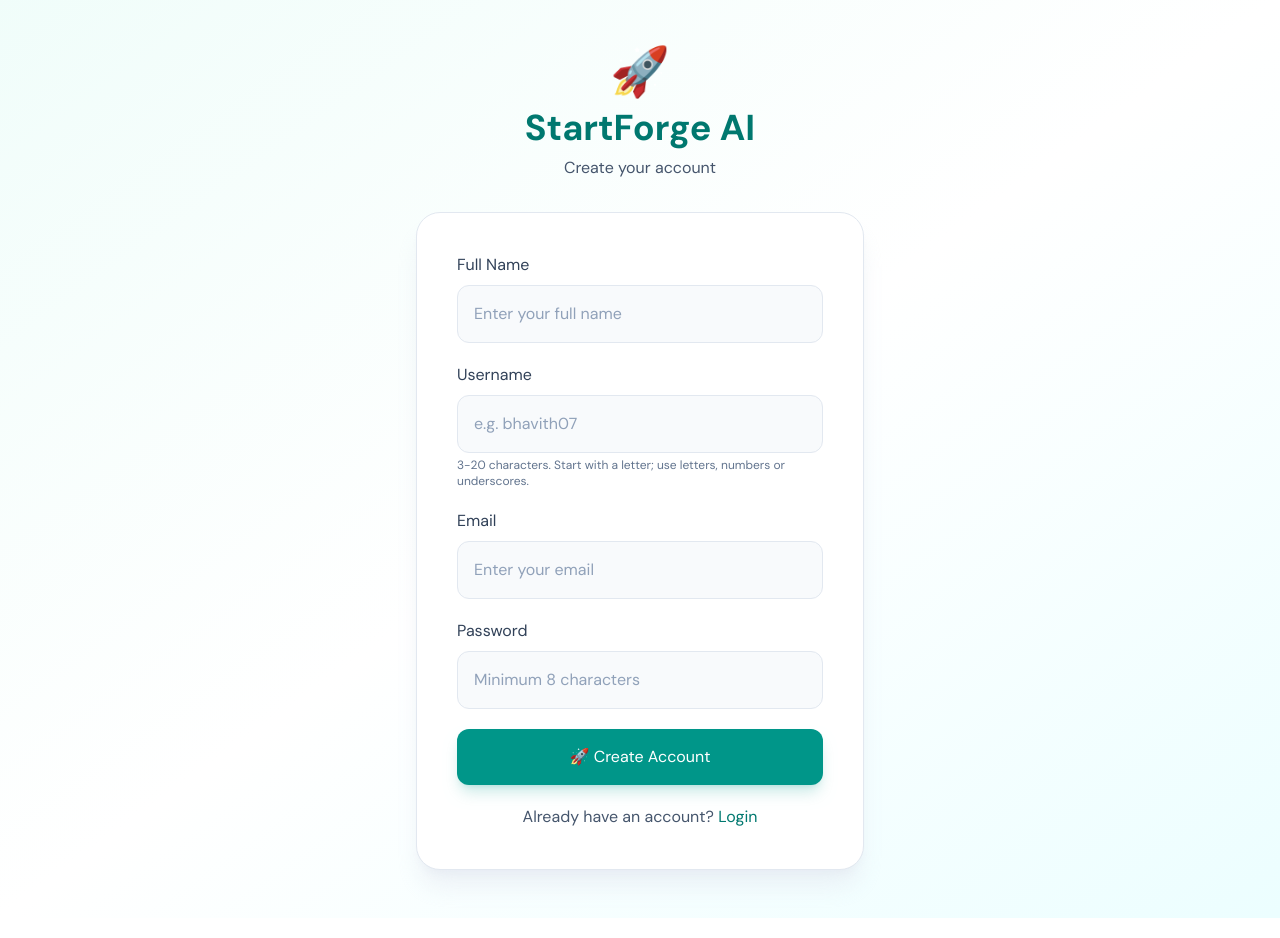
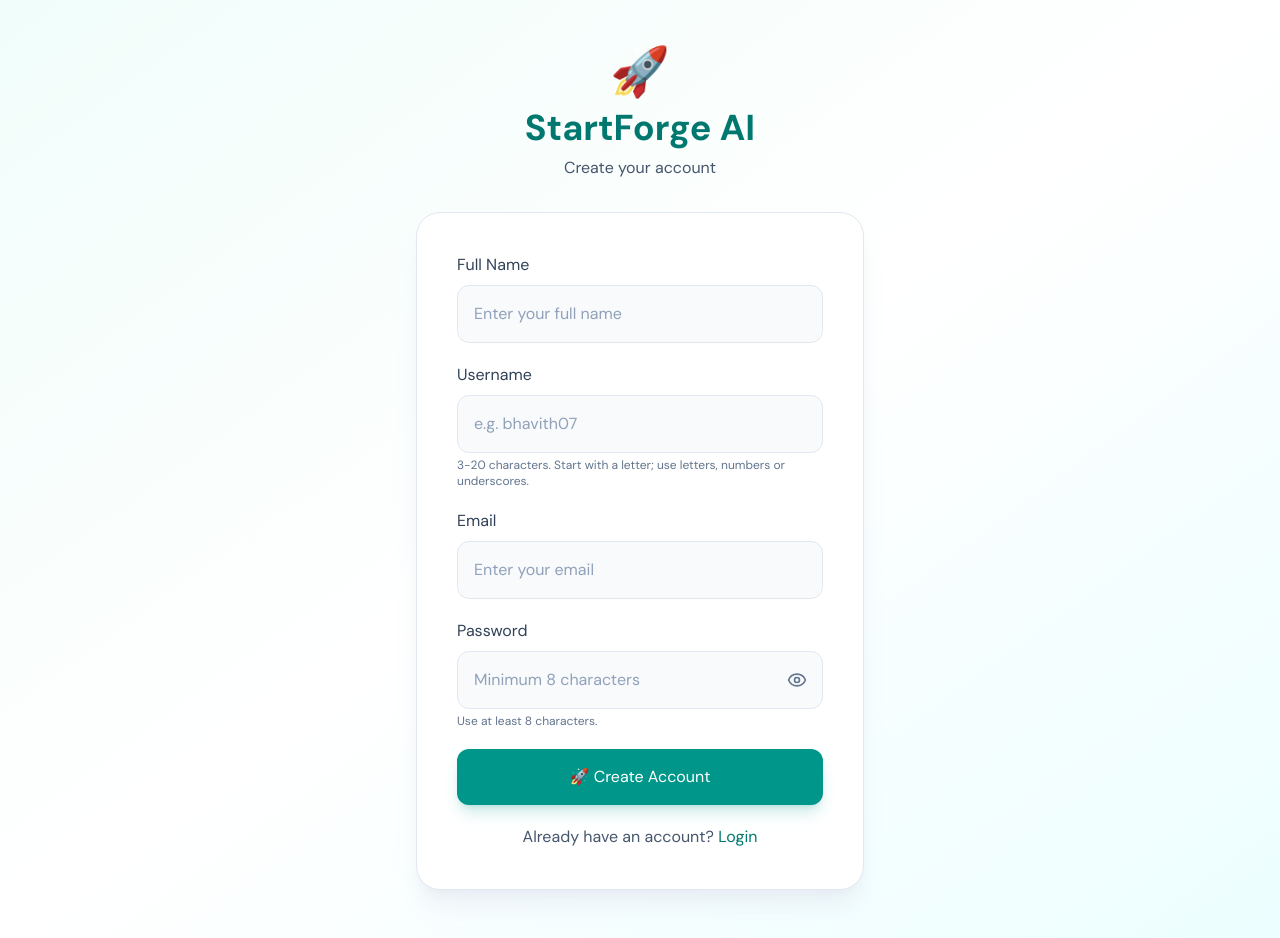
Before and after one commit to bhavith07/StartForgeAI, a React (Vite) app in the folder frontend/: page /register in a window 1280 px wide. Built offline with nearby package versions, Linux system fonts and the light colour scheme; no server answers.

Commit message:
Add show and hide password control to registration

```diff
--- a/frontend/src/pages/Register.jsx
+++ b/frontend/src/pages/Register.jsx
@@ -1,4 +1,5 @@
 import { useState } from "react";
+import { Eye, EyeOff } from "lucide-react";
 import { Link, useNavigate } from "react-router-dom";
 import { useAuth } from "../context/AuthContext";
 import API_BASE_URL from "../config/api";
@@ -16,6 +17,7 @@ export default function Register() {
 
   const [error, setError] = useState("");
   const [loading, setLoading] = useState(false);
+  const [showPassword, setShowPassword] = useState(false);
 
   function handleChange(e) {
     const { name, value } = e.target;
@@ -24,6 +26,8 @@ export default function Register() {
       ...previous,
       [name]: name === "username" ? value.replace(/\s/g, "") : value,
     }));
+
+    if (error) setError("");
   }
 
   function validateForm() {
@@ -222,9 +226,10 @@ export default function Register() {
             <label className="mb-2 block text-slate-700" htmlFor="password">
               Password
             </label>
+            <div className="relative">
               <input
                 id="password"
-              type="password"
+                type={showPassword ? "text" : "password"}
                 name="password"
                 value={form.password}
                 onChange={handleChange}
@@ -233,8 +238,25 @@ export default function Register() {
                 minLength={8}
                 maxLength={72}
                 required
-              className={inputClass}
+                className={`${inputClass} pr-12`}
               />
+              <button
+                type="button"
+                onClick={() => setShowPassword((visible) => !visible)}
+                aria-label={showPassword ? "Hide password" : "Show password"}
+                aria-pressed={showPassword}
+                className="absolute inset-y-0 right-0 flex items-center px-4 text-slate-500 transition hover:text-teal-700 focus:outline-none focus:ring-2 focus:ring-inset focus:ring-teal-500"
+              >
+                {showPassword ? (
+                  <EyeOff size={20} aria-hidden="true" />
+                ) : (
+                  <Eye size={20} aria-hidden="true" />
+                )}
+              </button>
+            </div>
+            <p className="mt-1 text-xs text-slate-500">
+              Use at least 8 characters.
+            </p>
           </div>
 
           <button
```
Lines whose indentation alone changed are shown as unchanged.
